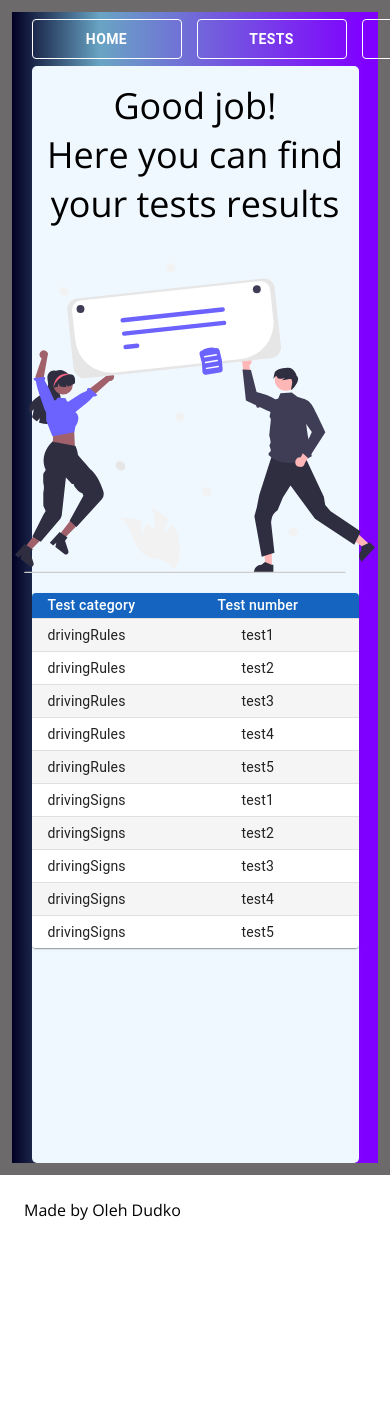
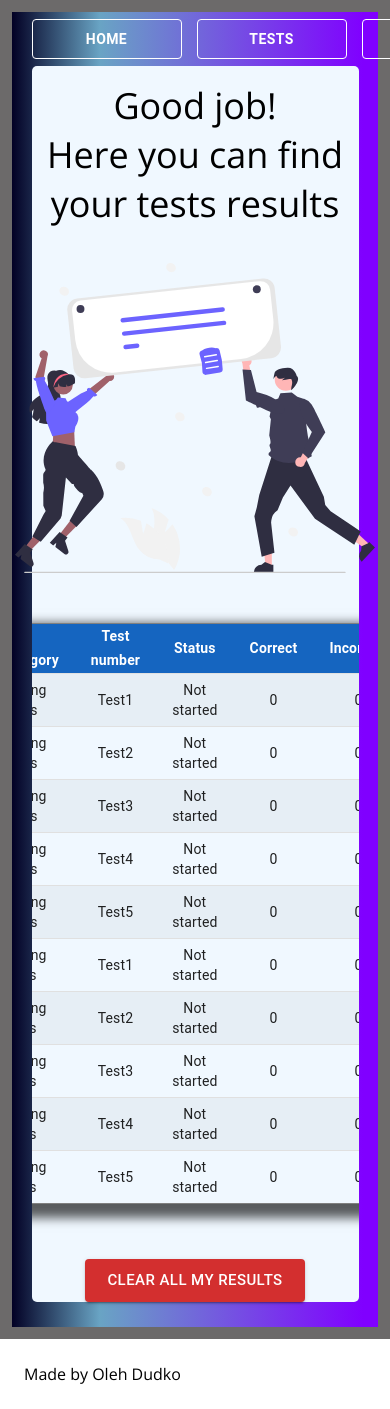
Before and after one commit to Oldu8/driver-licence-tester, a React (Create React App) app: page /result in a window 390 px wide. Shown: the top 1409 px of the page. Before the commit the page ends 1245 px from the top, so only its background shows below. Built offline with nearby package versions, Linux system fonts and the light colour scheme.

Commit message:
add styles for tablet, change result page adding clear button

```diff
--- a/src/components/QuizBlock/QuizBlock.js
+++ b/src/components/QuizBlock/QuizBlock.js
@@ -6,6 +6,8 @@ import { useSelector, useDispatch } from 'react-redux'
 import { setScore } from "../../redux/testCounterSlice"
 
 function QuizBlock({ currentQuestion, setCurrentQuestion, options, quizArr, correctAns }) {
+  console.log(quizArr)
+  console.log(currentQuestion)
   const dispatch = useDispatch()
 
   const [selected, setSelected] = useState()
@@ -26,6 +28,12 @@ function QuizBlock({ currentQuestion, setCurrentQuestion, options, quizArr, corr
       <h2 className={styles.title}>Question {currentQuestion + 1}</h2>
       <div className={styles.box}>
         <h4 className={styles.question}>{quizArr[currentQuestion].question}</h4>
+        {quizArr[currentQuestion].img ?
+          <div className={styles.imageContainer}>
+            <img src={quizArr[currentQuestion]?.img} className={styles.img} alt='question img'></img>
+          </div>
+          : false
+        }
         <div className={styles.options}>
           {options.map((i) => {
             return <button
--- a/src/components/QuizBlock/QuizBlock.module.scss
+++ b/src/components/QuizBlock/QuizBlock.module.scss
@@ -15,8 +15,7 @@
   border-radius: 25px;
   min-height: 50vh;
   width: 60vw;
-  // margin: 10px 35px 30px 35px;
-  padding: 15px;
+  padding: 25px;
 }
 
 .question {
@@ -64,3 +63,9 @@
 .buttonsBlock {
   margin: 35px auto 0 auto;
 }
+
+.imageContainer {
+  display: flex;
+  justify-content: center;
+  padding: 10px 0;
+}
--- a/src/components/ResultPage/ResultPage.js
+++ b/src/components/ResultPage/ResultPage.js
@@ -9,10 +9,16 @@ import TableRow from '@mui/material/TableRow';
 import Paper from '@mui/material/Paper';
 import { useSelector } from 'react-redux'
 import { StyledTableCell, StyledTableRow } from "../../functions/funcForMUITable";
+import { padding } from '@mui/system';
+import { Button } from '@mui/material';
 
 
 function ResultPage() {
   const state = useSelector((state) => state.userData.testsData)
+  function clearResult() {
+    localStorage.clear();
+    window.location.reload();
+  }
 
   const finalArr = [];
   function cycle(obj) {
@@ -45,22 +51,24 @@ function ResultPage() {
           <img src={resultBanner} className={styles.img} alt='result banner'></img>
         </div>
       </div>
-      <TableContainer component={Paper}>
-        <Table sx={{ minWidth: 650 }} size="small" aria-label="a dense table">
+      <TableContainer sx={{ display: 'flex', justifyContent: 'center', }}>
+        <Table sx={{
+          maxWidth: '70vw', border: '1px solid grey', boxShadow: '7px 7px 10px 7px rgba(0, 0, 0, 0.63)', margin: '30px'
+        }} size="small" aria-label="a dense table">
           <TableHead>
             <TableRow>
-              <StyledTableCell>Test category</StyledTableCell>
-              <StyledTableCell align="center">Test number</StyledTableCell>
-              <StyledTableCell align="center">Status</StyledTableCell>
-              <StyledTableCell align="center">Correct</StyledTableCell>
-              <StyledTableCell align="center">Incorrect</StyledTableCell>
+              <StyledTableCell >Test category</StyledTableCell>
+              <StyledTableCell align="center" >Test number</StyledTableCell>
+              <StyledTableCell align="center" >Status</StyledTableCell>
+              <StyledTableCell align="center" >Correct</StyledTableCell>
+              <StyledTableCell align="center"> Incorrect</StyledTableCell>
             </TableRow>
           </TableHead>
           <TableBody>
             {rows.map((row) => (
               < StyledTableRow key={(row.testNumber + row.category)} sx={{ '&:last-child td, &:last-child th': { border: 0 } }}>
-                <TableCell component="th" scope="row">{row.category}</TableCell>
-                <TableCell align="center">{row.testNumber}</TableCell>
+                <TableCell component="th" scope="row">{row.category === 'drivingRules' ? 'Driving Rules' : 'Driving signs'}</TableCell>
+                <TableCell align="center" sx={{ textTransform: 'capitalize' }}>{row.testNumber}</TableCell>
                 <TableCell align="center">{row.status}</TableCell>
                 <TableCell align="center">{row.correct}</TableCell>
                 <TableCell align="center">{row.inccorect}</TableCell>
@@ -69,6 +77,9 @@ function ResultPage() {
           </TableBody>
         </Table>
       </TableContainer>
+      <div className={styles.buttonBox}>
+        <Button color="error" variant="contained" size="large" onClick={() => clearResult()}>Clear all my results</Button>
+      </div>
     </section >
   );
 }
--- a/src/components/ResultPage/ResultPage.module.scss
+++ b/src/components/ResultPage/ResultPage.module.scss
@@ -19,3 +19,8 @@
   font-weight: 500;
   padding: 15px 0;
 }
+.buttonBox {
+  display: flex;
+  justify-content: center;
+  margin: 25px 0;
+}
--- a/src/functions/funcForMUITable.js
+++ b/src/functions/funcForMUITable.js
@@ -4,6 +4,7 @@ export const StyledTableCell = styled(TableCell)(({ theme }) => ({
   [`&.${tableCellClasses.head}`]: {
     backgroundColor: theme.palette.primary.dark,
     color: theme.palette.common.white,
+    fontWeight: 700,
   },
   [`&.${tableCellClasses.body}`]: {
     fontSize: 14,
```
